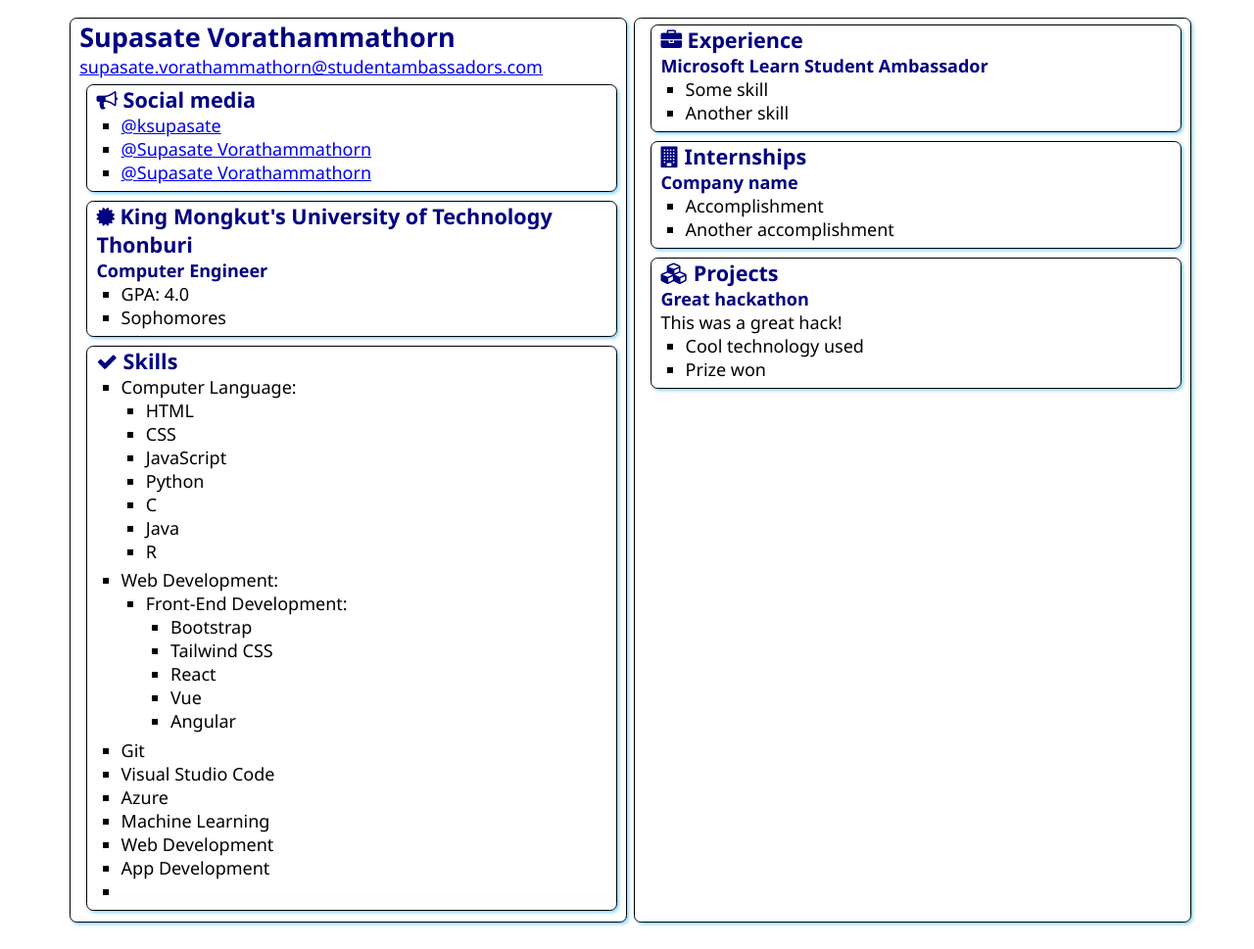
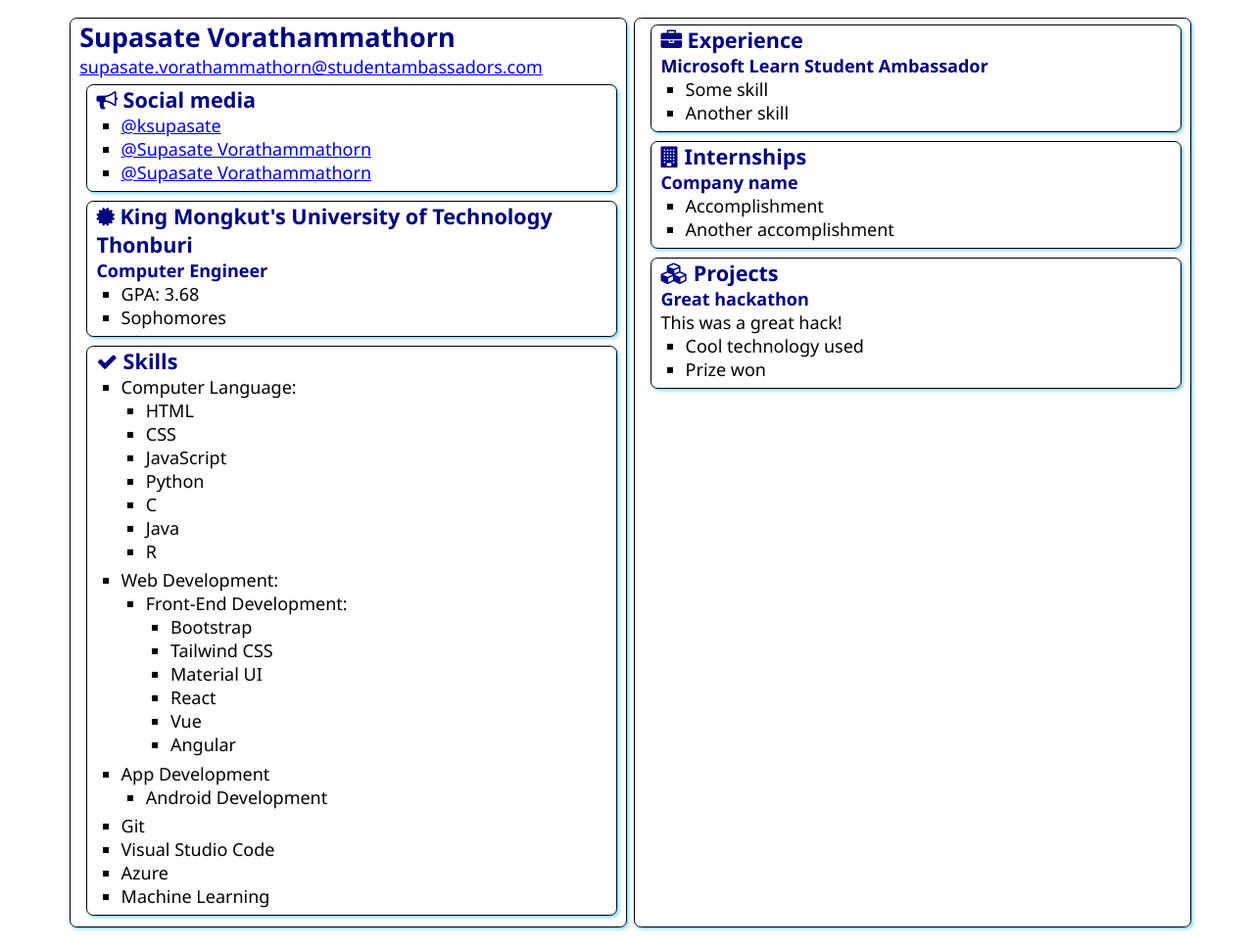
Before and after one commit to ksupasate-zz/SATechnicalOnboarding, a plain HTML site: page src/index.html in a window 1280 px wide. Shown: the whole page at 98% size. Drawn offline with Linux system fonts and the light colour scheme.

Commit message:
Update index.html
add some details

```diff
--- a/src/index.html
+++ b/src/index.html
@@ -35,7 +35,7 @@
                     </h2>
                     <h3>Computer Engineer</h3>
                     <ul>
-                        <li>GPA: 4.0</li>
+                        <li>GPA: 3.68</li>
                         <li>Sophomores</li>
                     </ul>
                 </div>
@@ -65,6 +65,7 @@
                                 <ul>
                                     <li>Bootstrap</li>
                                     <li>Tailwind CSS</li>
+                                    <li>Material UI</li>
                                     <li>React</li>
                                     <li>Vue</li>
                                     <li>Angular</li>
@@ -72,13 +73,15 @@
                             </li>
                         </ul>
                     </li>
+                    <li>App Development
+                        <ul>
+                            <li>Android Development</li>
+                        </ul>
+                    </li>
                     <li>Git</li>
                     <li>Visual Studio Code</li>
                     <li>Azure</li>
                     <li>Machine Learning</li>
-                    <li>Web Development</li>
-                    <li>App Development</li>
-                    <li></li>
                 </ul>
             </section>
         </article>
```
